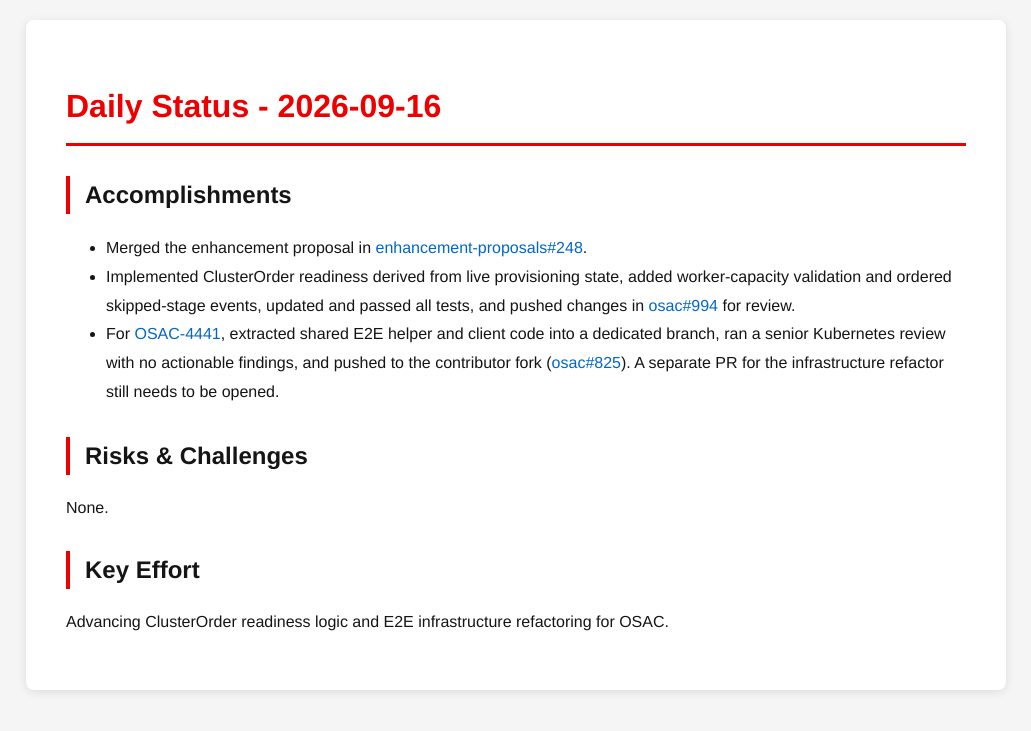
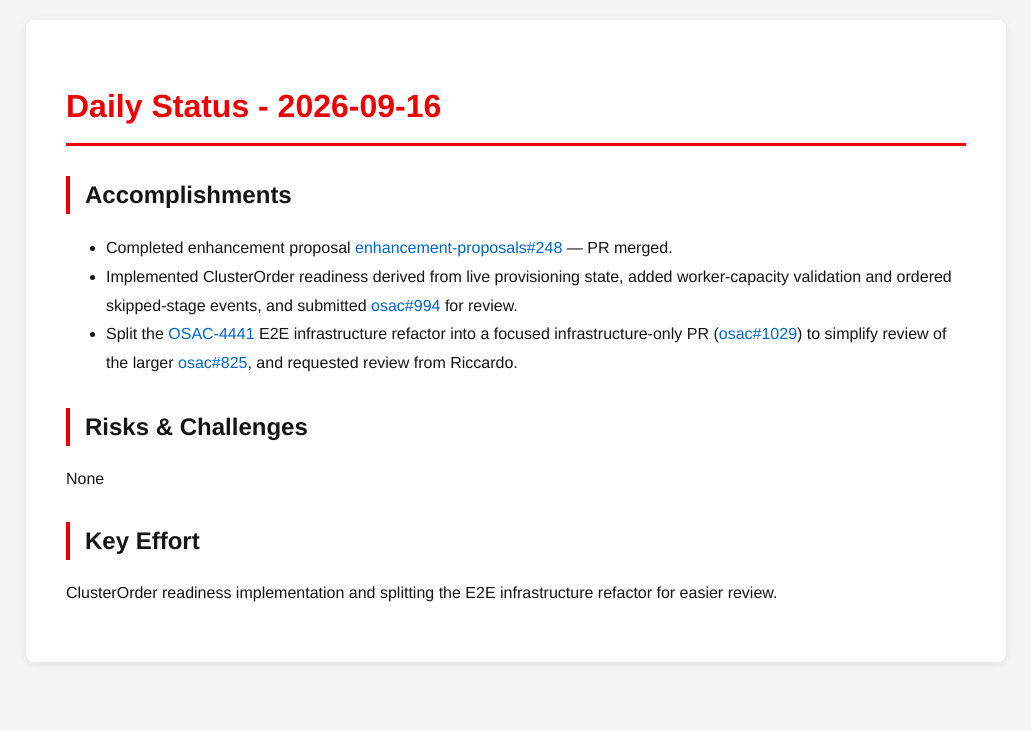
Before and after one commit to tzvatot/daily-status, a Jekyll site: the page built from 2026-09-16.md, in a window 1280 px wide. Shown: the top 731 px of the page, without its empty margins (124-1155 px from the left). Built offline with Jekyll 4.4.1, drawn with Linux system fonts in a browser that asks for light colours.

Commit message:
Daily status update - 2026-09-16

```diff
--- a/2026-09-16.md
+++ b/2026-09-16.md
@@ -7,12 +7,12 @@
 # Daily Status - 2026-09-16
 
 ## Accomplishments
-- Merged the enhancement proposal in [enhancement-proposals#248](https://github.com/osac-project/enhancement-proposals/pull/248).
-- Implemented ClusterOrder readiness derived from live provisioning state, added worker-capacity validation and ordered skipped-stage events, updated and passed all tests, and pushed changes in [osac#994](https://github.com/osac-project/osac/pull/994) for review.
-- For [OSAC-4441](https://redhat.atlassian.net/browse/OSAC-4441), extracted shared E2E helper and client code into a dedicated branch, ran a senior Kubernetes review with no actionable findings, and pushed to the contributor fork ([osac#825](https://github.com/osac-project/osac/pull/825)). A separate PR for the infrastructure refactor still needs to be opened.
+- Completed enhancement proposal [enhancement-proposals#248](https://github.com/osac-project/enhancement-proposals/pull/248) — PR merged.
+- Implemented ClusterOrder readiness derived from live provisioning state, added worker-capacity validation and ordered skipped-stage events, and submitted [osac#994](https://github.com/osac-project/osac/pull/994) for review.
+- Split the [OSAC-4441](https://redhat.atlassian.net/browse/OSAC-4441) E2E infrastructure refactor into a focused infrastructure-only PR ([osac#1029](https://github.com/osac-project/osac/pull/1029)) to simplify review of the larger [osac#825](https://github.com/osac-project/osac/pull/825), and requested review from Riccardo.
 
 ## Risks & Challenges
-None.
+None
 
 ## Key Effort
-Advancing ClusterOrder readiness logic and E2E infrastructure refactoring for OSAC.
+ClusterOrder readiness implementation and splitting the E2E infrastructure refactor for easier review.
```
